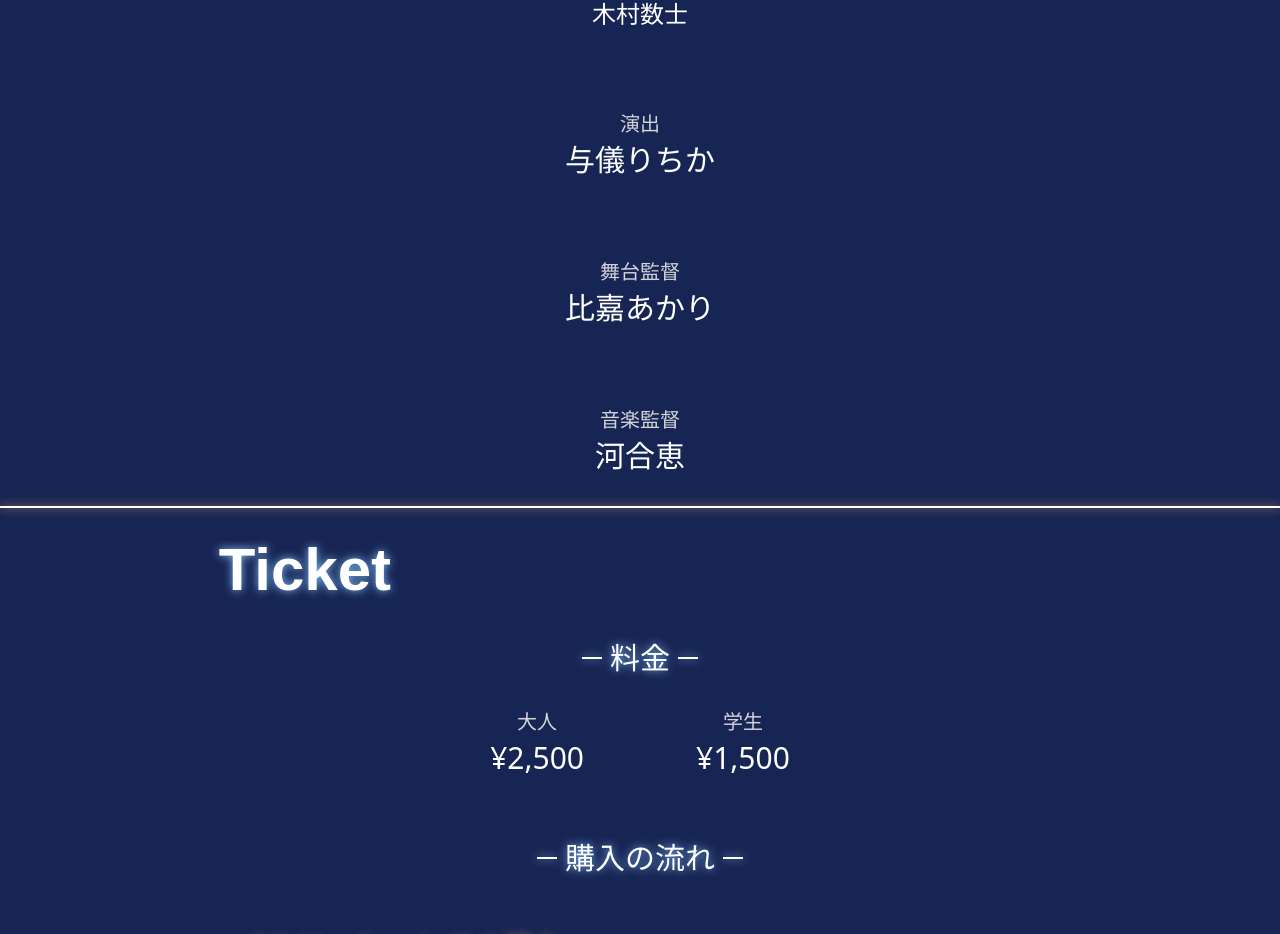
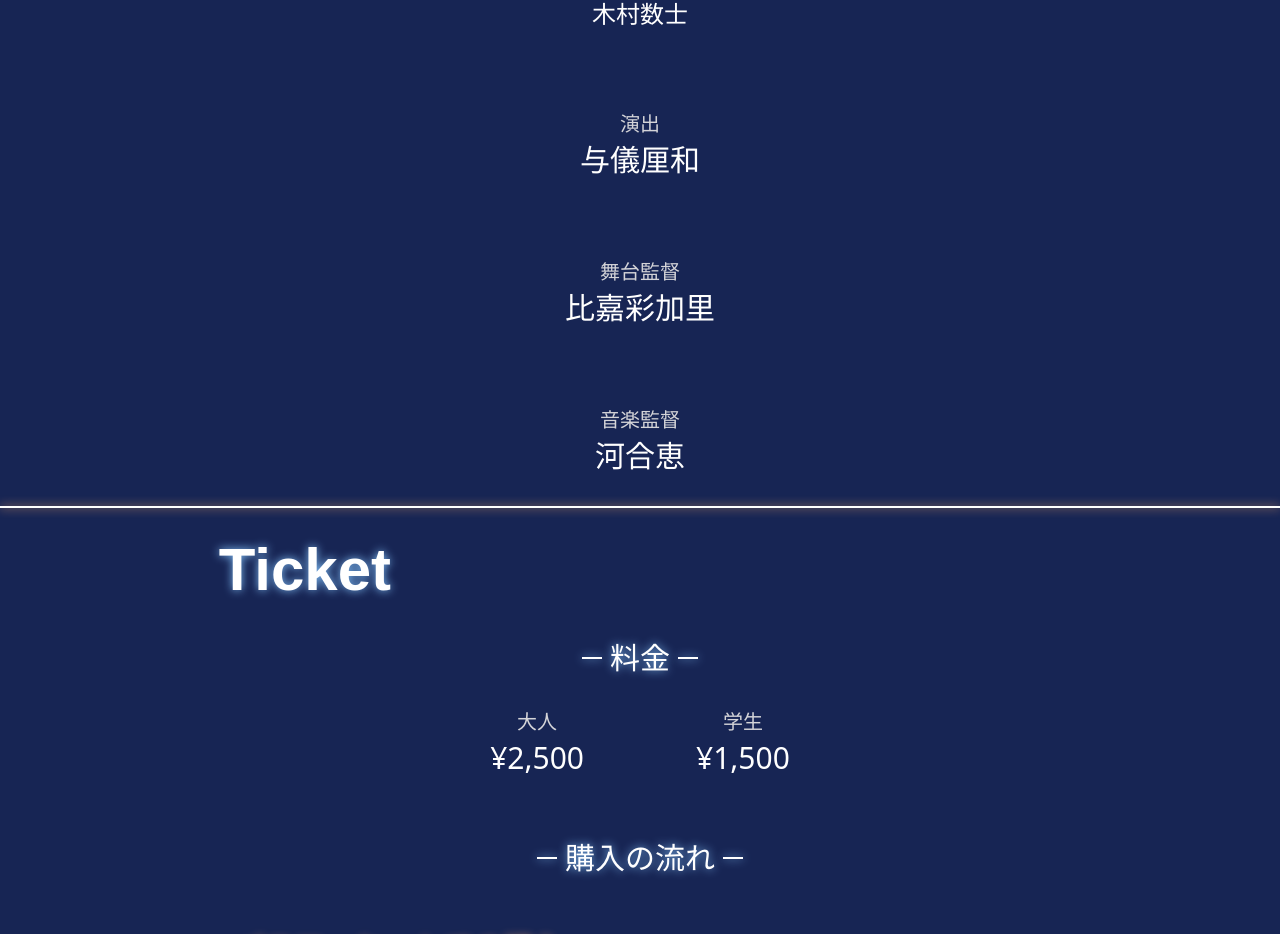
Before and after one commit to egnuyuki/ryudaimusical, a Next.js app: page /2023 in a window 1280 px wide. Shown: the part 3593-4527 px from the top of the page. Built offline with nearby package versions, Linux system fonts and the light colour scheme; a web font is replaced by a local one.

Commit message:
名前修正

```diff
--- a/src/app/2023/components/Credit.tsx
+++ b/src/app/2023/components/Credit.tsx
@@ -44,8 +44,8 @@ export default function Credit() {
                 </div>
                 <div>
                     <div className="flex flex-col items-center gap-6 md:gap-20">
-                        <Member1 role="演出" name="与儀りちか"/>
-                        <Member1 role="舞台監督" name="比嘉あかり"/>
+                        <Member1 role="演出" name="与儀厘和"/>
+                        <Member1 role="舞台監督" name="比嘉彩加里"/>
                         <Member1 role="音楽監督" name="河合恵"/>
                     </div>
                 </div>
```
Also changed, not shown: 1 other file (tests, documents, lock files or other folders).
